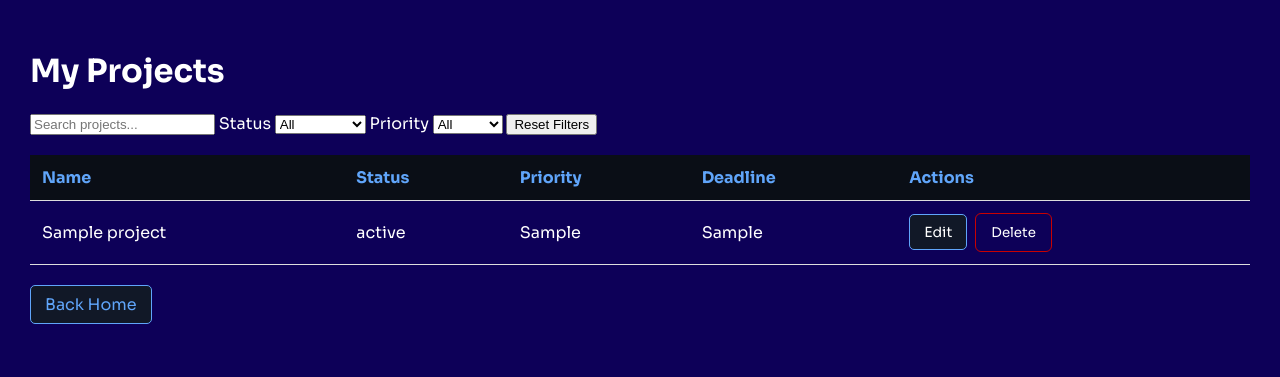
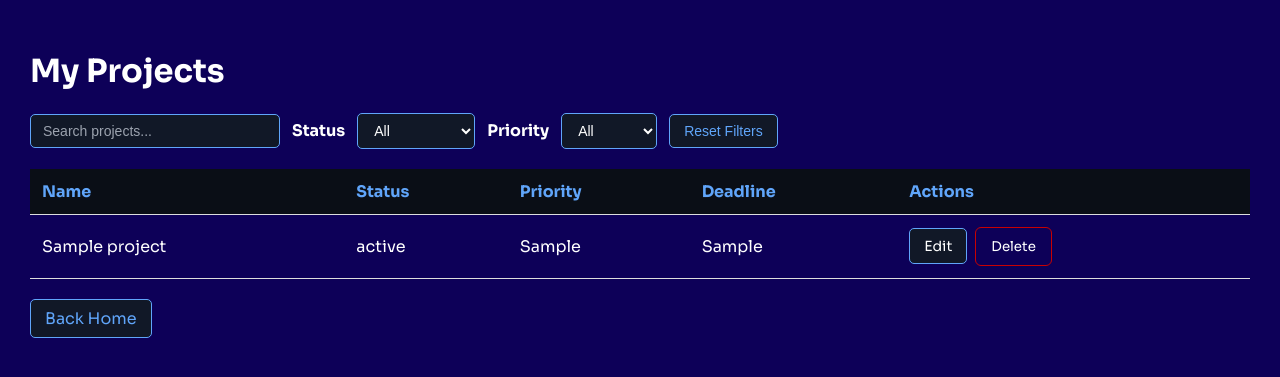
Before and after one commit to Zackops-XD/Personal-Project-Tracker, a Flask app: page /projects in a window 1280 px wide. Shown: the part 60-437 px from the top of the page. Run offline with Flask 3, Linux system fonts and the light colour scheme; tables that the repository leaves empty hold one stand-in row (values such as "Sample post").

Commit message:
the final touch

```diff
--- a/static/css/style.css
+++ b/static/css/style.css
@@ -237,3 +237,56 @@ form {
 .project-details-info p {
     margin: 10px 0;
 }
+
+/* Project Filters */
+
+.project-filters {
+    display: flex;
+    align-items: center;
+    gap: 12px;
+    margin-bottom: 20px;
+    flex-wrap: wrap;
+}
+
+.project-filters input,
+.project-filters select {
+    padding: 8px 12px;
+    font-size: 14px;
+    border: 1px solid #60a5fa;
+    border-radius: 5px;
+    background-color: #111827;
+    color: white;
+}
+
+.project-filters input {
+    width: 250px;
+}
+
+.project-filters input::placeholder {
+    color: #9ca3af;
+}
+
+.project-filters input:focus,
+.project-filters select:focus {
+    outline: none;
+    border-color: #93c5fd;
+}
+
+.project-filters label {
+    color: white;
+    font-weight: bold;
+}
+
+.reset-button {
+    padding: 8px 14px;
+    border: 1px solid #60a5fa;
+    border-radius: 5px;
+    background-color: #111827;
+    color: #60a5fa;
+    cursor: pointer;
+    font-size: 14px;
+}
+
+.reset-button:hover {
+    background-color: #1e3a5f;
+}
--- a/templates/projects.html
+++ b/templates/projects.html
@@ -7,6 +7,7 @@
 {% block content %}
 <h1>My Projects</h1>
 
+<div class="project-filters">
     <input type="text" id="project-search" placeholder="Search projects...">
 
     <p id="no-projects-message" style="display: none;">
@@ -33,7 +34,8 @@
         <option value="Low">Low</option>
     </select>
 
-<button type="button" id="reset-filters">Reset Filters</button>
+    <button type="button" id="reset-filters" class="reset-button">Reset Filters</button>
+</div>
 
 <table class="projects-table">
 
```
Lines whose indentation alone changed are shown as unchanged.
